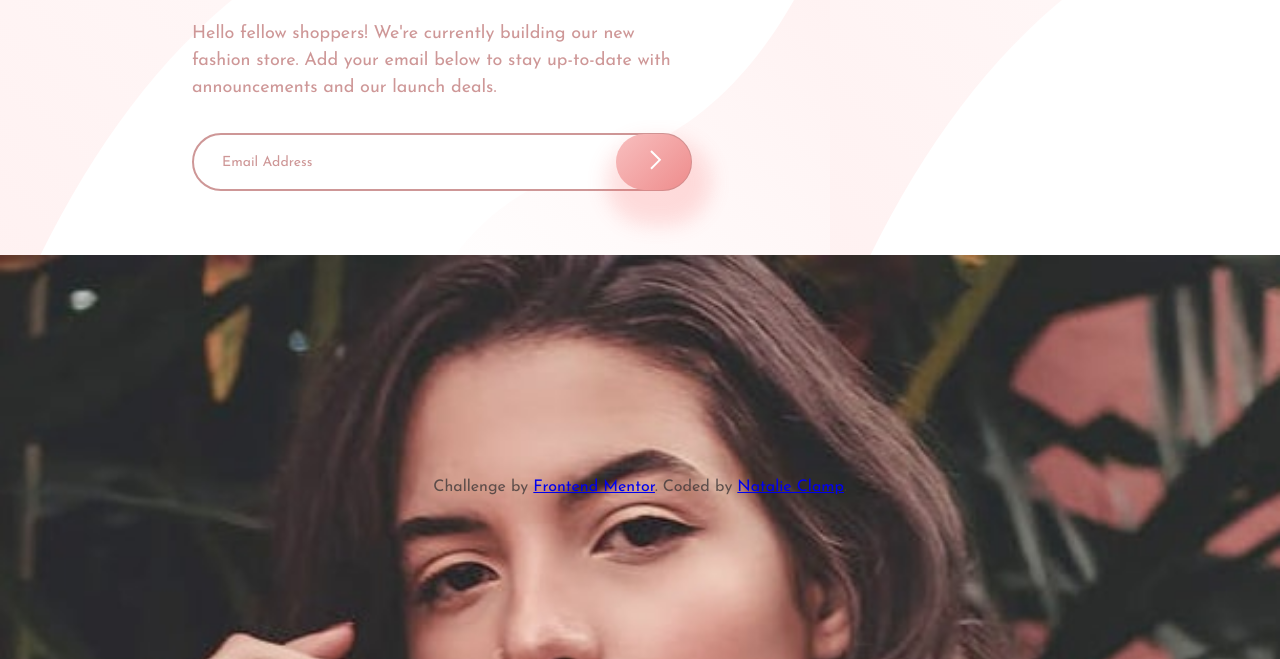
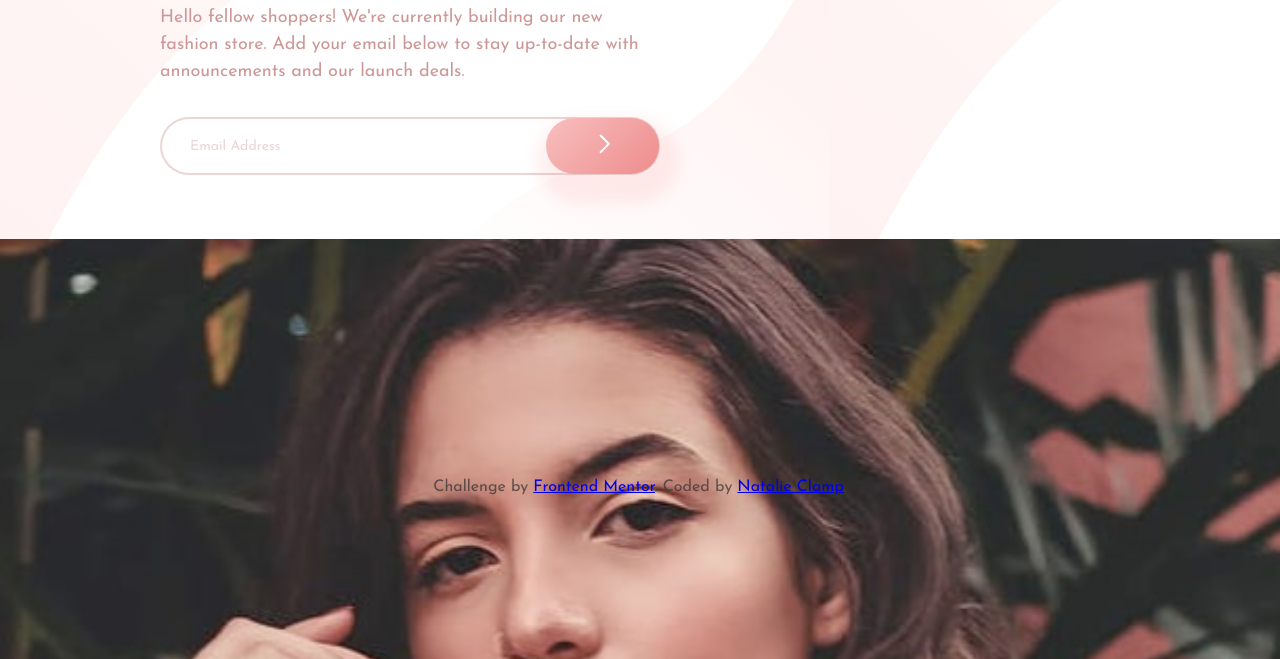
Before and after one commit to NatClamp/frontend-mentor-base-apparel-coming-soon, a website: page index.html in a window 1280 px wide. Shown: the part 453-1112 px from the top of the page. Drawn offline with Linux system fonts and the light colour scheme.

Commit message:
fix: add style changes to match design closer

```diff
--- a/scss/styles.scss
+++ b/scss/styles.scss
@@ -58,8 +58,8 @@ main {
 
   @media (min-width: $mobile) {
     text-align:left;
-    margin-top: 5em;
-    margin-left: 12em;
+    margin-top: 4em;
+    margin-left: 10em;
     max-width: 500px;
   }
 
@@ -68,6 +68,7 @@ main {
     letter-spacing: 10px;
     font-size: 45px;
     padding: 0.5em 0;
+    color: $darkGrayishRed;
 
     @media (min-width: $mobile) {
       margin-top: 1em;
@@ -94,11 +95,12 @@ main {
 form {
   margin: 2em 0;
   position: relative;
+
   .input {
     width: 300px;
     font-size: 14px;
     padding: 1.4em 2em;
-    border: 2px $desaturatedRed solid;
+    border: 2px solid rgba($desaturatedRed, 0.4);
     border-radius: 50px;
 
     @media (min-width: $mobile) {
@@ -106,7 +108,7 @@ form {
     }
 
     &::placeholder {
-      color: $desaturatedRed;
+      color: rgba($desaturatedRed, 0.4);
     }
   }
 
@@ -118,10 +120,10 @@ form {
     position: absolute;
     right: -4px;
     top: 1px;
-    padding: 1em 1.8em;
+    padding: 1em 3em;
     border-radius: 50px;
     background-image: $peachGradient;
-    box-shadow: 5px 20px 20px 15px rgba($softRed, 0.2);
+    box-shadow: 5px 15px 15px 15px rgba($softRed, 0.1);
 
     img {
       padding-left: 5px;
```
Also changed, not shown: css/styles.css.
